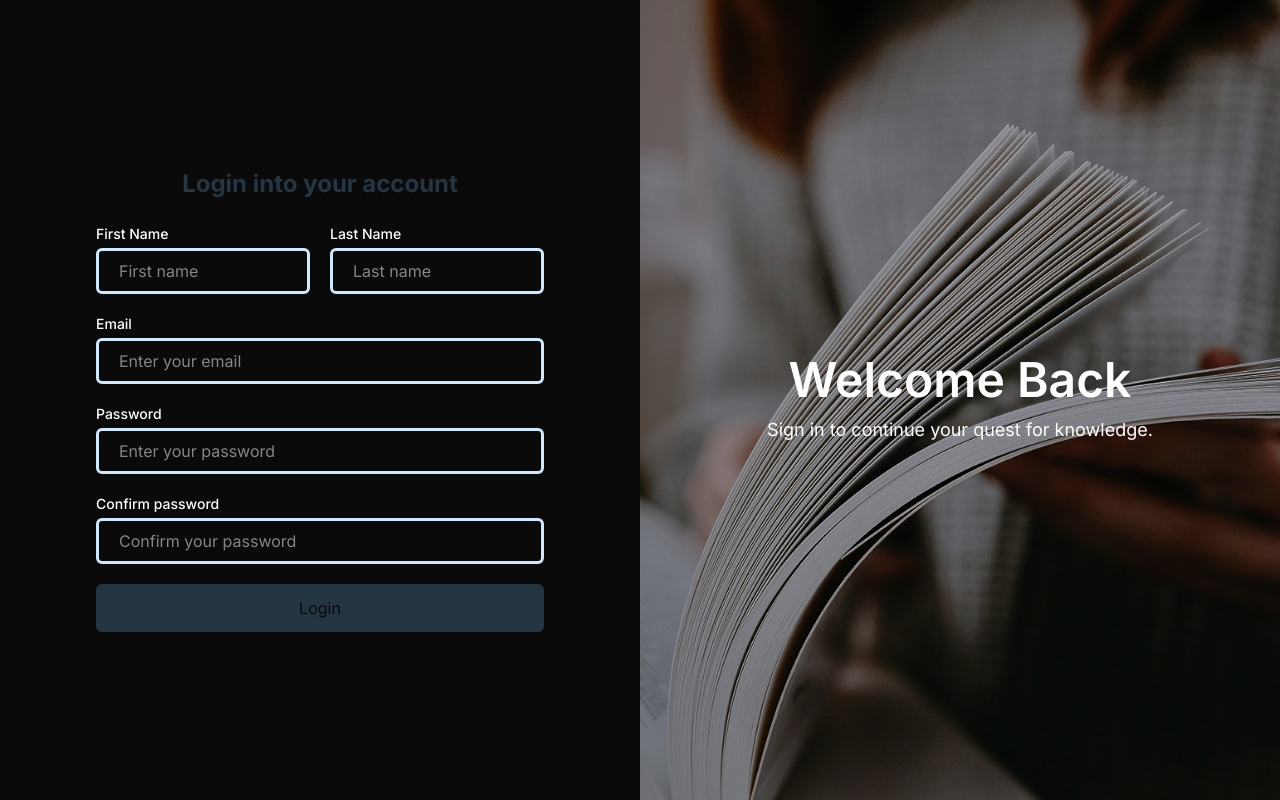
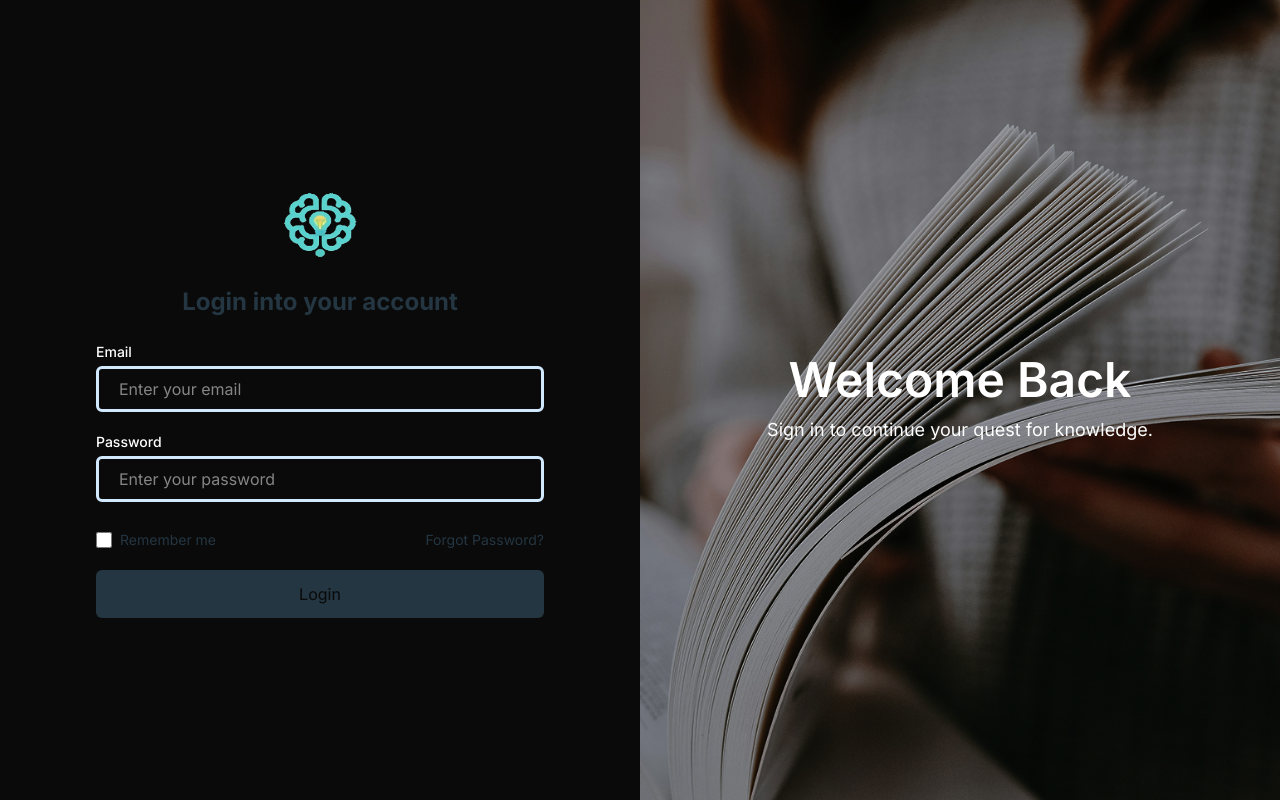
Before and after one commit to Lumix-projects/Quizium, a Next.js app: page /login in a window 1280 px wide. Built offline with nearby package versions, Linux system fonts and the light colour scheme.

Commit message:
remove name inputs, add remember me and Forgot Password

```diff
--- a/src/app/(auth)/login/page.tsx
+++ b/src/app/(auth)/login/page.tsx
@@ -1,39 +1,18 @@
-function Page() {
+import Image from "next/image";
+import Link from "next/link";
+
+function LoginPage() {
   return (
     <>
+      <div className="relative h-20 w-20">
+        <Image src="/logotab.png" alt="login image" fill />
+      </div>
+
       <h1 className="text-xl sm:text-2xl font-bold text-primary text-center sm:text-left">
         Login into your account
       </h1>
 
       <form className="flex flex-col gap-5 max-w-md w-full">
-        {/* First + Last Name */}
-        <div className="flex flex-col sm:flex-row gap-5">
-          <div className="flex-1">
-            <label className="block text-sm font-medium text-text-heading mb-1">
-              First Name
-            </label>
-            <input
-              type="text"
-              className="input w-full"
-              placeholder="First name"
-            />
-          </div>
-
-          <div className="flex-1">
-            <label
-              htmlFor="lastName"
-              className="block text-sm font-medium text-text-heading mb-1"
-            >
-              Last Name
-            </label>
-            <input
-              type="text"
-              className="input w-full"
-              placeholder="Last name"
-            />
-          </div>
-        </div>
-
         {/* Email */}
         <div>
           <label className="block text-sm font-medium text-text-heading mb-1">
@@ -58,16 +37,21 @@ function Page() {
           />
         </div>
 
-        {/* Confirm Password */}
-        <div>
-          <label className="block text-sm font-medium text-text-heading mb-1">
-            Confirm password
+        {/* Remember Me + Forgot Password */}
+        <div className="flex items-center justify-between text-sm text-primary mt-2">
+          <label className="flex items-center gap-2 text-muted-foreground">
+            <input
+              type="checkbox"
+              className="w-4 h-4 accent-primary cursor-pointer"
+              name="remember"
+              id="remember"
+            />
+            Remember me
           </label>
-          <input
-            type="password"
-            className="input w-full"
-            placeholder="Confirm your password"
-          />
+
+          <Link href="/forgotPassword" className="hover:underline">
+            Forgot Password?
+          </Link>
         </div>
 
         <button type="submit" className="main-btn py-3 w-full">
@@ -78,4 +62,4 @@ function Page() {
   );
 }
 
-export default Page;
+export default LoginPage;
```
